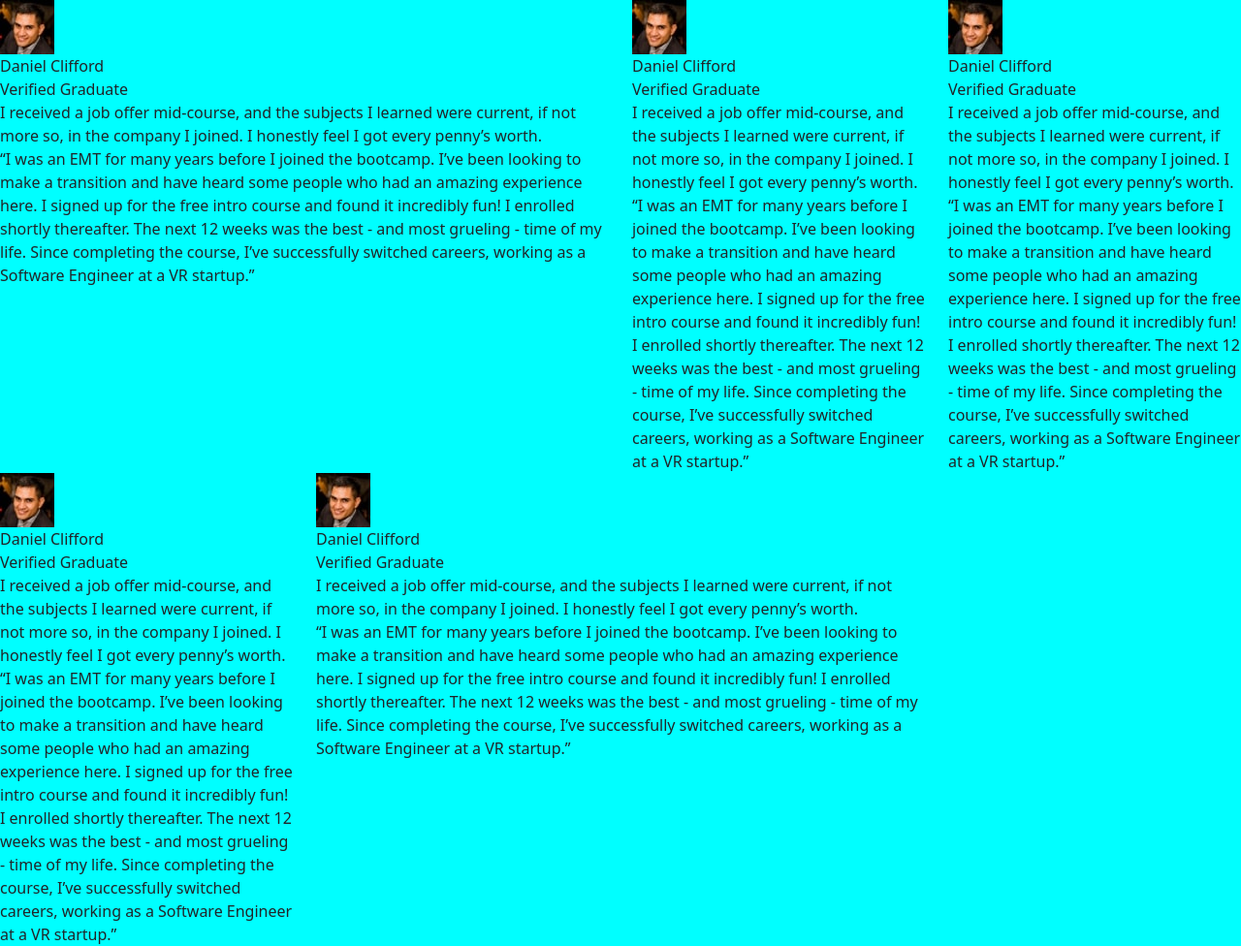
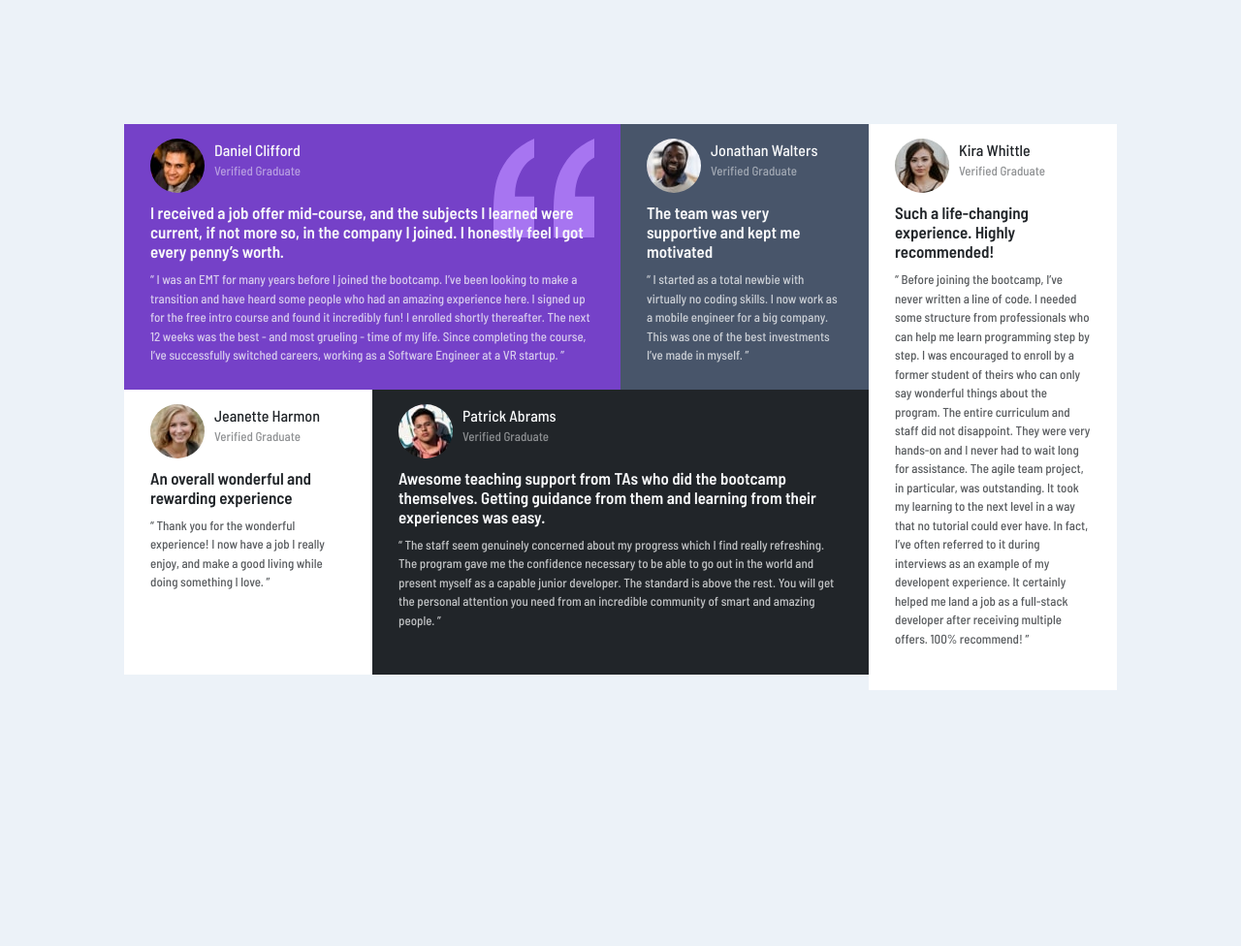
Before and after one commit to codingbrains8055/MiniProjectNS1, a plain HTML site: page index.html in a window 1280 px wide. Shown: the whole page at 97% size. After the commit the page ends 928 px from the top, so only its background shows below. Drawn offline with nearby package versions, Linux system fonts and the light colour scheme.

Commit message:
adjusted styles

```diff
--- a/index.html
+++ b/index.html
@@ -6,91 +6,92 @@
     <meta name="viewport" content="width=device-width, initial-scale=1.0">
     <!-- CSS only -->
     <link rel="icon" type="image/x-icon" href="assets/favicon-32x32.png" />
+    <link href="https://fonts.googleapis.com/css2?family=Barlow+Semi+Condensed:wght@500;600&display=swap" rel="stylesheet">
     <link href="https://cdn.jsdelivr.net/npm/bootstrap@5.1.1/dist/css/bootstrap.min.css" rel="stylesheet" integrity="sha384-F3w7mX95PdgyTmZZMECAngseQB83DfGTowi0iMjiWaeVhAn4FJkqJByhZMI3AhiU" crossorigin="anonymous">
     <link href="style.css" rel="stylesheet">
     <title>Testimonils</title>
     <icon></icon>
 </head>
 <body>
-    <section class="testmonial-container row">
+    <section class="testimonial-container row">
         <div class="col-md-9">
             <div class="row">
-                <div class="col-md-8">
-                    <div class="testimonial-card">
+                <div class="col-md-8 bg-violet text-light">
+                    <div class="testimonial-card" id="daniel">
                         <div class="testimonial-header">
-                            <img src="assets/image-daniel.jpg">
-                            <div class="testimonila-header-name">
+                            <img src="assets/image-daniel.jpg" class="testimonial-header-img">
+                            <div class="testimonial-header-name">
                                 <div class="name">Daniel Clifford</div>
                                 <div class="designation">Verified Graduate</div>
                             </div>
                         </div>
                         <div class="testimonial-body">
                             <div class="testimonial-body-heading">I received a job offer mid-course, and the subjects I learned were current, if not more so, in the company I joined. I honestly feel I got every penny’s worth.</div>
-                            <div class="testimonial-body-para">“I was an EMT for many years before I joined the bootcamp. I’ve been looking to make a transition and have heard some people who had an amazing experience here. I signed up for the free intro course and found it incredibly fun! I enrolled shortly thereafter. The next 12 weeks was the best - and most grueling - time of my life. Since completing the course, I’ve successfully switched careers, working as a Software Engineer at a VR startup.”</div>
+                            <div class="testimonial-body-para">“ I was an EMT for many years before I joined the bootcamp. I’ve been looking to make a transition and have heard some people who had an amazing experience here. I signed up for the free intro course and found it incredibly fun! I enrolled shortly thereafter. The next 12 weeks was the best - and most grueling - time of my life. Since completing the course, I’ve successfully switched careers, working as a Software Engineer at a VR startup. ”</div>
                         </div>
                     </div>
                 </div>
-                <div class="col-md-4">
+                <div class="col-md-4 bg-grey text-light">
                     <div class="testimonial-card">
                         <div class="testimonial-header">
-                            <img src="assets/image-daniel.jpg">
-                            <div class="testimonila-header-name">
-                                <div class="name">Daniel Clifford</div>
+                            <img src="assets/image-jonathan.jpg" class="testimonial-header-img">
+                            <div class="testimonial-header-name">
+                                <div class="name">Jonathan Walters</div>
                                 <div class="designation">Verified Graduate</div>
                             </div>
                         </div>
                         <div class="testimonial-body">
-                            <div class="testimonial-body-heading">I received a job offer mid-course, and the subjects I learned were current, if not more so, in the company I joined. I honestly feel I got every penny’s worth.</div>
-                            <div class="testimonial-body-para">“I was an EMT for many years before I joined the bootcamp. I’ve been looking to make a transition and have heard some people who had an amazing experience here. I signed up for the free intro course and found it incredibly fun! I enrolled shortly thereafter. The next 12 weeks was the best - and most grueling - time of my life. Since completing the course, I’ve successfully switched careers, working as a Software Engineer at a VR startup.”</div>
+                            <div class="testimonial-body-heading">The team was very supportive and kept me motivated</div>
+                            <div class="testimonial-body-para">“ I started as a total newbie with virtually no coding skills. I now work as a mobile engineer for a big company. This was one of the best investments I’ve made in myself. ”</div>
                         </div>
                     </div>
                 </div>
             </div>
-            <div class="row">
-                <div class="col-md-4">
+            <div class="row second">
+                <div class="col-md-4 bg-white text-dark">
                     <div class="testimonial-card">
                         <div class="testimonial-header">
-                            <img src="assets/image-daniel.jpg">
-                            <div class="testimonila-header-name">
-                                <div class="name">Daniel Clifford</div>
+                            <img src="assets/image-jeanette.jpg" class="testimonial-header-img">
+                            <div class="testimonial-header-name">
+                                <div class="name">Jeanette Harmon</div>
                                 <div class="designation">Verified Graduate</div>
                             </div>
                         </div>
                         <div class="testimonial-body">
-                            <div class="testimonial-body-heading">I received a job offer mid-course, and the subjects I learned were current, if not more so, in the company I joined. I honestly feel I got every penny’s worth.</div>
-                            <div class="testimonial-body-para">“I was an EMT for many years before I joined the bootcamp. I’ve been looking to make a transition and have heard some people who had an amazing experience here. I signed up for the free intro course and found it incredibly fun! I enrolled shortly thereafter. The next 12 weeks was the best - and most grueling - time of my life. Since completing the course, I’ve successfully switched careers, working as a Software Engineer at a VR startup.”</div>
+                            <div class="testimonial-body-heading">An overall wonderful and rewarding experience</div>
+                            <div class="testimonial-body-para"> “ Thank you for the wonderful experience! I now have a job I really enjoy, and make a good living while doing something I love. ”</div>
                         </div>
                     </div>
                 </div>
-                <div class="col-md-8">
+                <div class="col-md-8 bg-dark text-light">
                     <div class="testimonial-card">
                         <div class="testimonial-header">
-                            <img src="assets/image-daniel.jpg">
-                            <div class="testimonila-header-name">
-                                <div class="name">Daniel Clifford</div>
+                            <img src="assets/image-patrick.jpg" class="testimonial-header-img">
+                            <div class="testimonial-header-name">
+                                <div class="name">Patrick Abrams</div>
                                 <div class="designation">Verified Graduate</div>
                             </div>
                         </div>
                         <div class="testimonial-body">
-                            <div class="testimonial-body-heading">I received a job offer mid-course, and the subjects I learned were current, if not more so, in the company I joined. I honestly feel I got every penny’s worth.</div>
-                            <div class="testimonial-body-para">“I was an EMT for many years before I joined the bootcamp. I’ve been looking to make a transition and have heard some people who had an amazing experience here. I signed up for the free intro course and found it incredibly fun! I enrolled shortly thereafter. The next 12 weeks was the best - and most grueling - time of my life. Since completing the course, I’ve successfully switched careers, working as a Software Engineer at a VR startup.”</div>
+                            <div class="testimonial-body-heading">Awesome teaching support from TAs who did the bootcamp themselves. Getting guidance from them and learning from their experiences was easy.</div>
+                            <div class="testimonial-body-para">“ The staff seem genuinely concerned about my progress which I find really refreshing. The program gave me the confidence necessary to be able to go out in the world and present myself as a capable junior developer. The standard is above the rest. You will get the personal attention you need from an incredible community of smart and amazing people. ”</div>
                         </div>
                     </div>
                 </div>
             </div>
         </div>
-        <div class="col-md-3">
+        <div class="col-md-3 bg-white text-dark">
             <div class="testimonial-card">
                 <div class="testimonial-header">
-                            <img src="assets/image-daniel.jpg">
-                            <div class="testimonila-header-name">
-                                <div class="name">Daniel Clifford</div>
+                    <img src="assets/image-kira.jpg" class="testimonial-header-img">
+                    <div class="testimonial-header-name">
+                        <div class="name">Kira Whittle</div>
                         <div class="designation">Verified Graduate</div>
                     </div>
                 </div>
                 <div class="testimonial-body">
-                            <div class="testimonial-body-heading">I received a job offer mid-course, and the subjects I learned were current, if not more so, in the company I joined. I honestly feel I got every penny’s worth.</div>
-                            <div class="testimonial-body-para">“I was an EMT for many years before I joined the bootcamp. I’ve been looking to make a transition and have heard some people who had an amazing experience here. I signed up for the free intro course and found it incredibly fun! I enrolled shortly thereafter. The next 12 weeks was the best - and most grueling - time of my life. Since completing the course, I’ve successfully switched careers, working as a Software Engineer at a VR startup.”</div>
+                        <div class="testimonial-body-heading">Such a life-changing experience. Highly recommended!</div>
+                        <div class="testimonial-body-para">“ Before joining the bootcamp, I’ve never written a line of code. I needed some structure from professionals who can help me learn programming step by step. I was encouraged to enroll by a former student of theirs who can only say wonderful things about the program. The entire curriculum and staff did not disappoint. They were very hands-on and I never had to wait long for assistance. The agile team project, in particular, was outstanding. It took my learning to the next level in a way that no tutorial could ever have. In fact, I’ve often referred to it during interviews as an example of my developent experience. It certainly helped me land a job as a full-stack developer after receiving multiple offers. 100% recommend! ”</div>
                 </div>
              </div>
         </div>
--- a/style.css
+++ b/style.css
@@ -1,3 +1,71 @@
 body{
-    background-color: aqua;
+    font-family: Barlow Semi Condensed;
+    /* background-color: hsl(0, 0%, 81%); */
+    background-color: hsl(210, 46%, 95%);
+    height: 100vh;
 }
+.text-light{
+    color: white;
+}
+.text-dark{
+    color: black;
+}
+.bg-violet{
+    background-color: hsl(263, 55%, 52%);
+}
+
+.bg-grey{
+    background-color: hsl(217, 19%, 35%);
+}
+.bg-white{
+    background-color: hsl(0, 0%, 100%);
+}
+.bg-dark{
+    background-color: hsl(219, 29%, 14%);
+}
+
+.testimonial-container{
+    margin: 10% 10% 0 10%;
+    height: 584px;
+}
+
+.testimonial-card{
+    margin: 15px;
+    height: 100%;
+}
+.testimonial-header{
+    display: flex;
+}
+.testimonial-header-name{
+    padding-left: 10px;
+}
+.testimonial-header-img{
+    border-radius: 50%;
+}
+
+.designation{
+    font-size: 13px;
+    opacity: 50%;
+}
+
+.testimonial-body-heading{
+    padding: 10px 0 10px 0;
+    line-height: normal;
+    font-size: 17px;
+    font-weight: bold;
+}
+.testimonial-body-para{
+    padding: 0 0 10px 0;
+    font-size: 13px;
+    font-weight: 200;
+    opacity: 75%;
+}
+#daniel{
+    background-image: url(assets/bg-pattern-quotation.svg);
+    background-repeat: no-repeat;
+    background-position: right top;
+}
+.second{
+    height: 294px;
+    /* height: 100vh; */
+}
```
Also changed, not shown: assets/bg-pattern-quotation.svg (added). Lines whose indentation alone changed are shown as unchanged.
